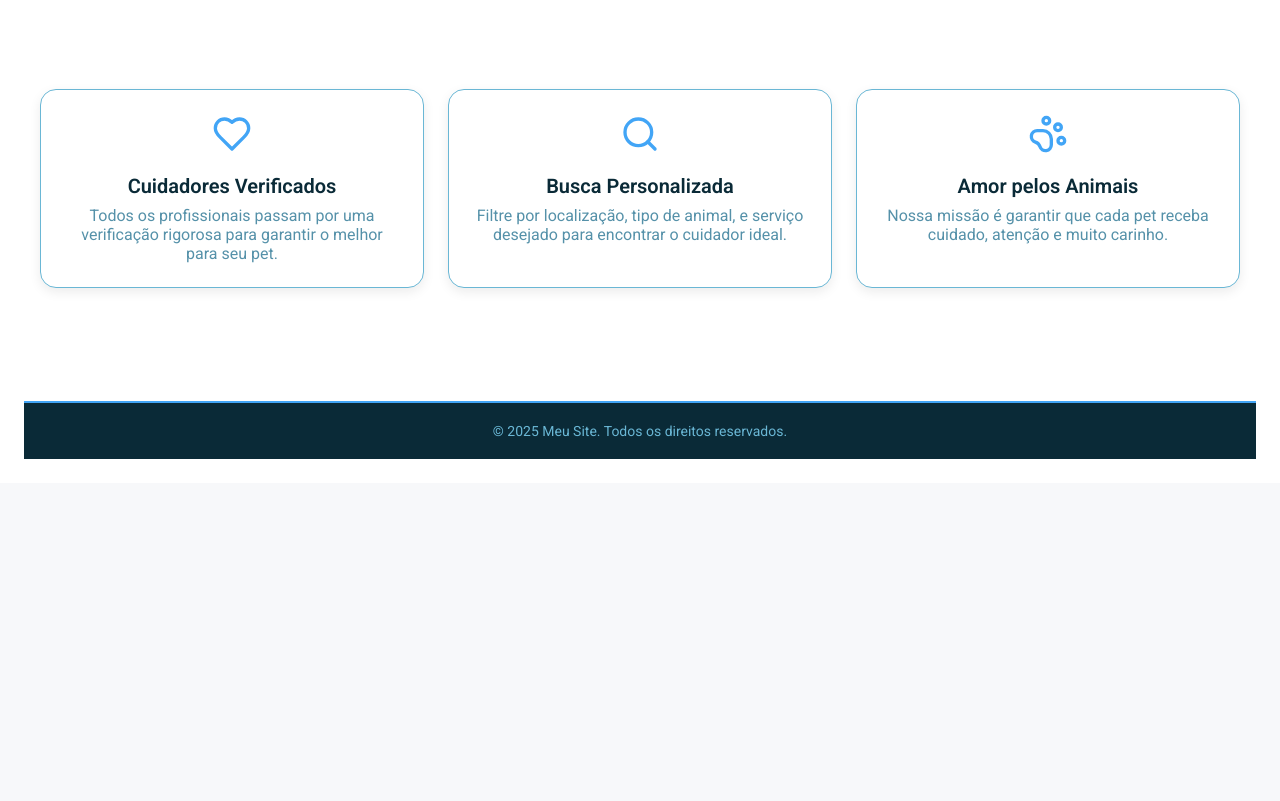
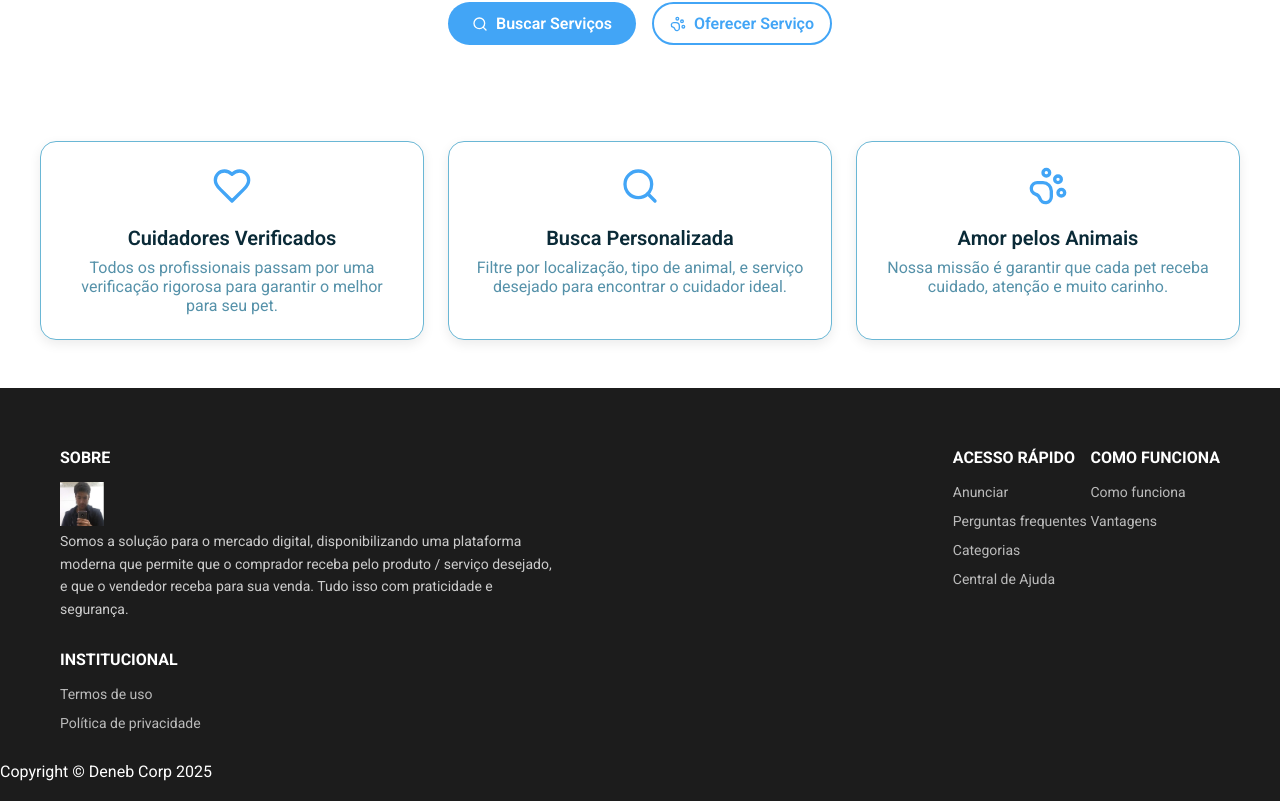
Before and after one commit to murilotoniol/Deneb-FrontEnd, a React (Vite) app: page / in a window 1280 px wide. Shown: the part 317-1118 px from the top of the page. Before the commit the page ends 800 px from the top, so only its background shows below. Built offline with nearby package versions, Linux system fonts and the light colour scheme; no server answers.

Commit message:
Corrigindo Home page, adicionando botoes no footer

```diff
--- a/package.json
+++ b/package.json
@@ -20,6 +20,7 @@
     "lucide-react": "^0.507.0",
     "react": "^19.0.0",
     "react-dom": "^19.0.0",
+    "react-icons": "^5.5.0",
     "react-router-dom": "^7.6.0"
   },
   "devDependencies": {
--- a/src/components/Footer/Footer.css
+++ b/src/components/Footer/Footer.css
@@ -1,31 +1,63 @@
-footer {
-    background-color: #0A2A37;
-    color: #E3F2FD;
-    text-align: center;
-    padding: 20px;
-    width: 100%;
-    display: flex;
-    flex-direction: column-reverse;
-    align-items: center;
-    font-size: 14px;
-    border-top: 2px solid #42A5F6;
-    margin-top: auto;
-  }
+/* Footer.css */
 
-  .footer-content {
-    display: flex;
-    align-items: center;
-    gap: 0.5rem;
-    color: #6AB7D5;
-  }
+.hun-section-footer {
+  background-color: #1c1c1c;
+  color: #ffffff;
+  padding: 60px 0 20px;
+  font-family: 'Segoe UI', sans-serif;
+  width: 100%; /* Ocupa 100% da largura */
+}
 
-  .footer-content a {
-    color: #42A5F6;
-    text-decoration: none;
-    font-weight: 500;
-    transition: color 0.3s ease;
-  }
+.container {
+  width: 100%; /* Largura total */
+  padding: 0 60px; /* Espaçamento interno nas laterais */
+  box-sizing: border-box;
+}
 
-  .footer-content a:hover {
-    color: #5591A9;
-  }
+.row {
+  display: flex;
+  flex-wrap: wrap;
+  justify-content: space-between;
+}
+
+.imagem-logo {
+  max-width: 5%;
+}
+.widget {
+  margin-bottom: 30px;
+}
+
+.title-widget {
+  font-weight: 700;
+  font-size: 16px;
+  margin-bottom: 15px;
+  color: #ffffff;
+  text-transform: uppercase;
+}
+
+.text-widget ul {
+  list-style: none;
+  padding: 0;
+  margin: 0;
+}
+
+.text-widget ul li {
+  margin-bottom: 10px;
+}
+
+.text-widget ul li a {
+  color: #bbbbbb;
+  text-decoration: none;
+  font-size: 14px;
+}
+
+.text-widget ul li a:hover {
+  color: #ffffff;
+}
+
+.text-widget p {
+  color: #cccccc;
+  font-size: 14px;
+  max-width: 500px;
+  line-height: 1.6;
+}
--- a/src/components/Footer/Footer.jsx
+++ b/src/components/Footer/Footer.jsx
@@ -1,13 +1,85 @@
 import React from "react";
 import '../Footer/Footer.css';
+import logo from "../../assets/teste.png";
 
 export default function Footer() {
   return (
-    <footer>
-      <div className="footer-content">
-        <p>&copy; 2025 Meu Site. Todos os direitos reservados.</p>
+    <footer className="hun-section-footer hun-footer layout-1">
+      <div className="content-footer set-color">
+        <div className="container">
+          <div className="row">
+            {/* SOBRE */}
+            <div className="col-xl-6">
+              <div className="widget">
+                <h3 className="title-widget">SOBRE</h3>
+                <div className="text-widget">
+                  <div className="imagem-logo">
+                    <a href="/">
+                      <img src={logo} alt="LOGO" className="logo" />
+                    </a>
+                  </div>
+                  <div>
+                    <p>
+                      Somos a solução para o mercado digital, disponibilizando uma plataforma moderna que permite que o comprador receba pelo produto / serviço desejado, e que o vendedor receba para sua venda. Tudo isso com praticidade e segurança.
+                    </p>
+                  </div>
+                </div>
+              </div>
+            </div>
 
+            {/* ACESSO RÁPIDO */}
+            <div className="col-sm-6 col-md-4 col-xl-2">
+              <div className="widget">
+                <h3 className="title-widget">ACESSO RÁPIDO</h3>
+                <div className="text-widget">
+                  <ul>
+                    <li><a href="/anunciar">Anunciar</a></li>
+                    <li><a href="/perguntas-frequentes">Perguntas frequentes</a></li>
+                    <li><a href="/categorias">Categorias</a></li>
+                    <li><a href="/central-de-ajuda">Central de Ajuda</a></li>
+                  </ul>
+                </div>
+              </div>
+            </div>
+
+            {/* COMO FUNCIONA */}
+            <div className="col-md-4 col-xl-2">
+              <div className="widget">
+                <h3 className="title-widget">COMO FUNCIONA</h3>
+                <div className="text-widget">
+                  <ul>
+                    <li><a href="/como-funciona">Como funciona</a></li>
+                    <li><a href="/vantagens">Vantagens</a></li>
+                  </ul>
+                </div>
+              </div>
+            </div>
+
+            {/* INSTITUCIONAL */}
+            <div className="col-sm-6 col-md-4 col-xl-2">
+              <div className="widget">
+                <h3 className="title-widget">INSTITUCIONAL</h3>
+                <div className="text-widget">
+                  <ul>
+                    <li><a href="/termos-de-uso">Termos de uso</a></li>
+                    <li><a href="/politica-de-privacidade">Política de privacidade</a></li>
+                  </ul>
+                </div>
+              </div>
+            </div>
+
+          </div>
+        </div>
+      </div>
+
+      {/* COPYRIGHT */}
+      <div className="copyright-footer set-color">
+        <div className="contaner">
+          <div className="content-copyright">
+            <p>Copyright © Deneb Corp 2025</p>
+          </div>
+        </div>
       </div>
     </footer>
-  )
+  );
 }
--- a/src/components/Header/Header.css
+++ b/src/components/Header/Header.css
@@ -11,7 +11,7 @@
   align-items: center;
   justify-content: space-between;
   position: fixed;
-  height: 40px;
+  height: 7%;
   top: 0;
   width: 100%;
   padding-left: 70px;
--- a/src/components/asideMenu/AsideMenu.jsx
+++ b/src/components/asideMenu/AsideMenu.jsx
@@ -43,7 +43,7 @@ export default function AsideMenu({ open, onClose }) {
           </List>
           <Divider />
           <List>
-            {["Serviços Oferecidos", "Serviços Contratados", "Sair"].map((text, index) => (
+            {["Serviços Contratados", "Sair"].map((text, index) => (
               <ListItem key={text} disablePadding>
                 <ListItemButton>
                   <ListItemText primary={text} />
--- a/src/pages/Home/Home.css
+++ b/src/pages/Home/Home.css
@@ -6,18 +6,18 @@ body {
 }
 
 .home-main {
-  background-color: #fff !important;
+  background-color: #fff;
   min-height: 100vh;
-  padding: 1.5rem;
+  padding: 16vh 0 0 0;
   display: flex;
+  align-items: center;
   flex-direction: column;
 }
 
 .hero-section {
   background: transparent;
-  padding: 3rem 1rem;
+  padding: 1rem 1rem 3rem 1rem;
   text-align: center;
-  margin-top: 20px;
 }
 
 .hero-content {
@@ -121,10 +121,3 @@ body {
   margin-top: 0.5rem;
   color: #5591A9;
 }
-
-.home-footer {
-  margin-top: 5rem;
-  text-align: center;
-  color: #94a3b8;
-  font-size: 0.875rem;
-}
```
Also changed, not shown: 1 other file (tests, documents, lock files or other folders).
